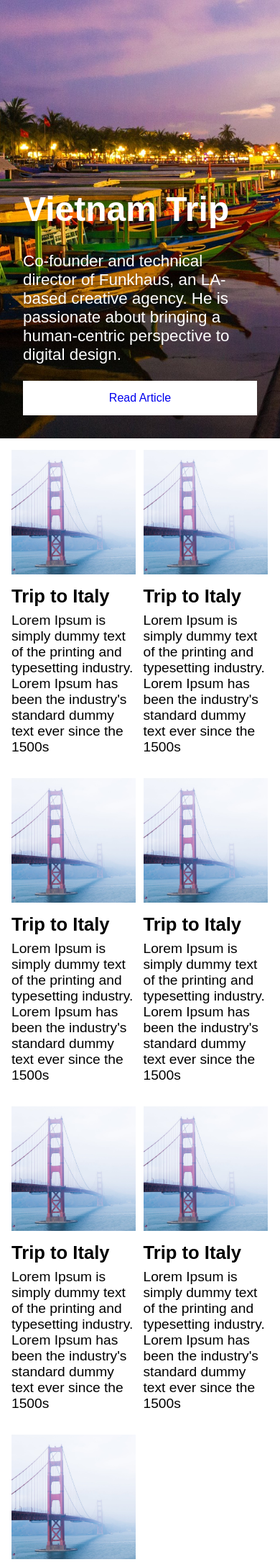
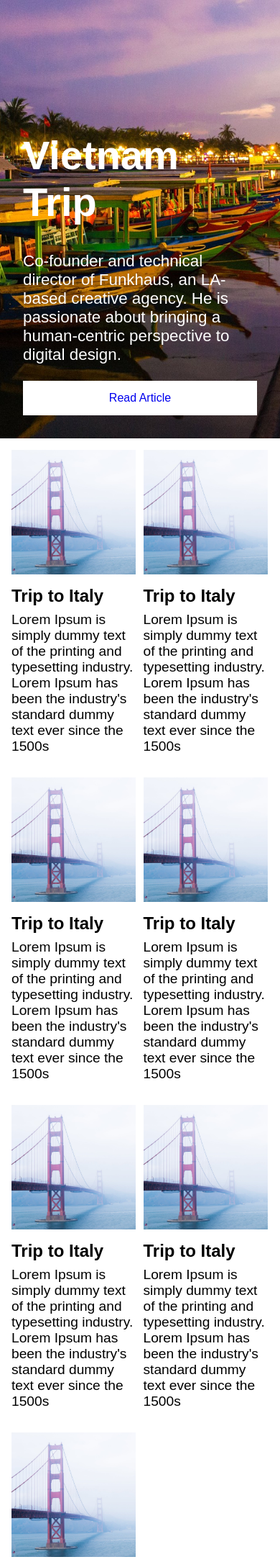
Before and after one commit to Doiverson/WP-made_Blog, a PHP site: page / in a window 390 px wide. Shown: the part 151-2321 px from the top of the page at 72% size. Run offline with PHP 8.4, Linux system fonts and the light colour scheme; some web fonts are replaced.

Commit message:
fixed about section and layout on wider media query man, almost theregit add .

```diff
--- a/css/style.css
+++ b/css/style.css
@@ -50,7 +50,7 @@ h3 {
 }
 
 h4 {
-  font-size: 1.6rem;
+  font-size: 1.5rem;
 }
 
 p {
@@ -89,7 +89,6 @@ header {
 }
 
 .new-article-container .new-article-dsc h1 {
-  font-size: 3rem;
   margin-top: 0;
 }
 
@@ -110,6 +109,16 @@ header {
   width: 100%;
   margin: 0 auto;
   padding: 1rem;
+}
+
+.article-container a {
+  font-family: Inter-Bold, sans-serif;
+  display: block;
+  text-align: center;
+  line-height: 3rem;
+  background: white;
+  text-decoration: none;
+  background: #f0f0f0;
 }
 
 .article-container .articles {
--- a/index.html
+++ b/index.html
@@ -6,6 +6,7 @@
     <title>WP-Blog</title>
     <link rel="stylesheet" href="css/normalize.css">
     <link rel="stylesheet" href="css/style.css">
+    <link rel="stylesheet" href="https://cdnjs.cloudflare.com/ajax/libs/font-awesome/4.7.0/css/font-awesome.min.css">
 </head>
 <body>
 
@@ -92,29 +93,31 @@
 
             <div class="right-content">
                 <div class="small-about">
-                    <h3>About</h3>
+                    <h4>Shosuke Doi</h4>
                     <p>Co-founder and technical director of Funkhaus, an LA-based creative agency. He is passionate about bringing a human-centric perspective to digital design.</p>
                 </div>
 
                 <div class="sns-list">
-                    <a href="#">Instagram</a>
-                    <a href="#">Twitter</a>
-                    <a href="#">LinkedIn</a>
-                    <a href="#">Github</a>
+                    <a href="#" target="_blank"><i class="icn fa fa-instagram"></i></a>
+                    <a href="#" target="_blank"><i class="icn fa fa-twitter-square"></i></a>
+                    <a href="#" target="_blank"><i class="icn fa fa-linkedin-square"></i></a>
+                    <a href="#" target="_blank"><i class="icn fa fa-github-square"></i></a>
                 </div>
 
             </div>
         </div>
 
         <!--Contact-->
-        <div class="contact">
-            <input type="text">
-            <button>Go!!</button>
-        </div>
+        <!--<div class="contact">-->
+            <!--<input type="text">-->
+            <!--<button>Go!!</button>-->
+        <!--</div>-->
 
     </div>
 
-    <footer></footer>
+    <footer>
+        <span>Copyright © 2019 Shosuke Doi, All Rights Reserved.</span>
+    </footer>
 
     <script src="https://code.jquery.com/jquery-3.3.1.js" integrity="sha256-2Kok7MbOyxpgUVvAk/HJ2jigOSYS2auK4Pfzbm7uH60=" crossorigin="anonymous"></script>
     <script src="https://unpkg.com/masonry-layout@4/dist/masonry.pkgd.min.js"></script>
--- a/scss/style.scss
+++ b/scss/style.scss
@@ -2,22 +2,29 @@
 $h1: 3.5rem;
 $h2: 3rem;
 $h3: 2rem;
-$h4: 1.6rem;
+$h4: 1.5rem;
 $p: 1.2rem;
 
 $main: #FFFBF2;
 
 // Media Query
 $breakpoints: (
+        'xsm': 'screen and (min-width: 550px)',
         'sm': 'screen and (min-width: 700px)',
         'md': 'screen and (min-width: 1000px)',
         'lg': 'screen and (min-width: 1200px)',
-        'g-md': 'screen and (min-width: 932px)',
 ) !default;
 
 
 // Mixin
-
+@mixin article-btn {
+  font-family: Inter-Bold, sans-serif;
+  display: block;
+  text-align: center;
+  line-height: 3rem;
+  background: white;
+  text-decoration: none;
+}
 
 // Media Query
 @mixin mq($breakpoint: sm) {
@@ -128,7 +135,6 @@ header {
     padding: 2rem;
 
     h1 {
-      font-size: 3rem;
       margin-top: 0;
     }
 
@@ -137,12 +143,7 @@ header {
     }
 
     a {
-      font-family: Inter-Bold, sans-serif;
-      display: block;
-      text-align: center;
-      line-height: 3rem;
-      background: white;
-      text-decoration: none;
+      @include article-btn;
     }
   }
 }
@@ -151,6 +152,11 @@ header {
   width: 100%;
   margin: 0 auto;
   padding: 1rem;
+
+  a {
+    @include article-btn;
+    background: #f0f0f0;
+  }
 
   .articles {
     width: 100%;
@@ -189,3 +195,86 @@ header {
     }
   }
 }
+
+
+// Short Self-Intro
+
+.self-dsc {
+  position: relative;
+  height: 70vmin;
+
+  @include mq(xsm) {
+    height: 60vmin;
+  }
+
+  .left-img {
+    position: absolute;
+    width: 100%;
+    height: 100%;
+    background: url("../img/self-img.JPG") no-repeat center;
+    background-size: cover;
+  }
+
+  .right-content {
+    position: absolute;
+    width: 100%;
+    height: 100%;
+
+    .small-about {
+      color: white;
+      background: #717171ad;
+      position: absolute;
+      width: 50%;
+      height: 100%;
+      right: 0;
+      padding-right: 0.5rem;
+      padding-left: 0.5rem;
+
+      h4 {
+        font-size: 1.4rem;
+        margin-top: 1rem;
+        margin-bottom: .5rem;
+        transition: margin-top 0.3s ease;
+
+        @include mq(xsm) {
+          margin-top: 5rem;
+        }
+      }
+
+      p {
+        font-size: 1.1rem;
+        margin: 0;
+      }
+    }
+
+    .sns-list {
+      display: inline-block;
+      position: absolute;
+      font-size: 1.8rem;
+      width: 50%;
+      bottom: 0;
+      right: 0;
+      text-align: center;
+      transition: margin-bottom 0.5s ease;
+
+
+      @include mq(xsm) {
+        margin-bottom: 4rem;
+        font-size: 2rem;
+      }
+
+      .icn {
+        margin-left: 0.5rem;
+        color: #ffdead;
+      }
+    }
+  }
+}
+
+
+
+// Footer
+
+footer {
+  text-align:  center;
+}
```
Also changed, not shown: other parts of css/style.css (+81 -0 lines), 1 other file.
